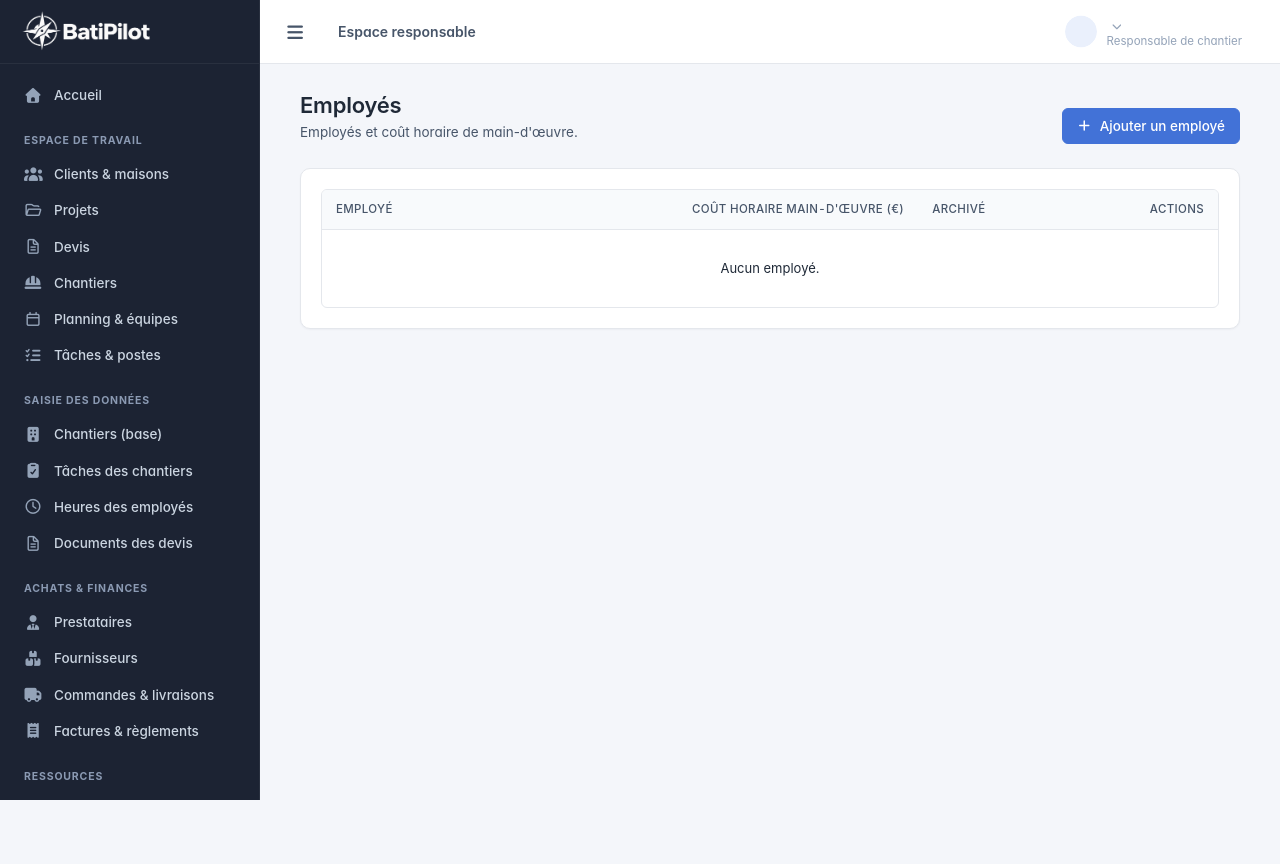
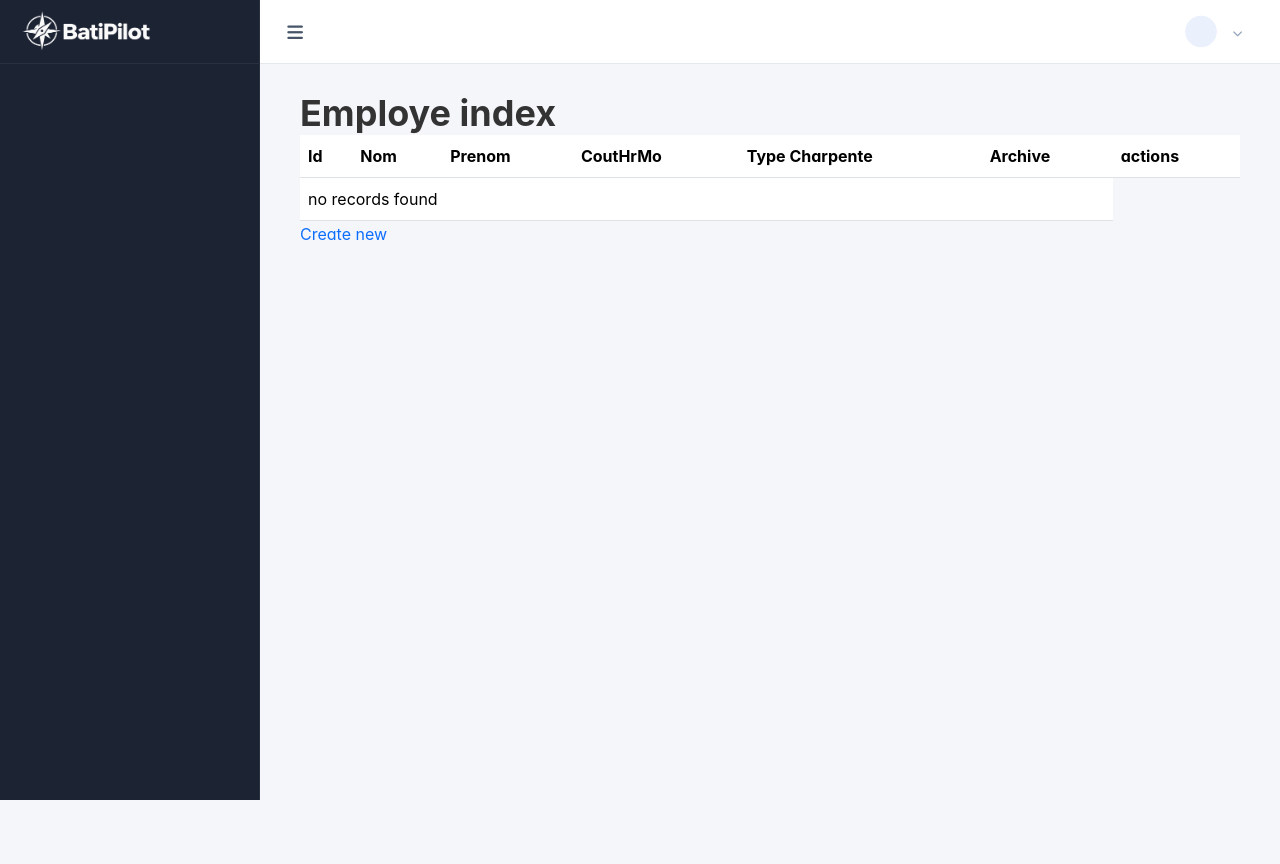
Before and after one commit to Lycee-Rostand/batipilot26, a Symfony app: template templates/employe/index.html.twig in a window 1280 px wide. Run offline with Twig, Linux system fonts and the light colour scheme; the template is opened without the code that fills it, so the values that code supplies are empty; some libraries are stand-ins or nearby versions; some web fonts are replaced.

Commit message:
fix: Le nom de la TypeCharpente s'affiche sur les pages web d'Employe

```diff
--- a/src/Form/EmployeType.php
+++ b/src/Form/EmployeType.php
@@ -3,9 +3,11 @@
 namespace App\Form;
 
 use App\Entity\Employe;
+use App\Entity\TypeCharpente;
 use Symfony\Component\Form\AbstractType;
 use Symfony\Component\Form\FormBuilderInterface;
 use Symfony\Component\OptionsResolver\OptionsResolver;
+use Symfony\Bridge\Doctrine\Form\Type\EntityType;
 
 class EmployeType extends AbstractType
 {
@@ -16,6 +18,10 @@ class EmployeType extends AbstractType
             ->add('prenom')
             ->add('coutHrMo')
             ->add('archive')
+            ->add('typeCharpente', EntityType::class, [
+                'class' => TypeCharpente::class,
+                'choice_label' => 'id',
+            ])
         ;
     }
 
--- a/templates/employe/_delete_form.html.twig
+++ b/templates/employe/_delete_form.html.twig
@@ -1,4 +1,4 @@
-<form method="post" action="{{ path('app_employe_delete', {'id': employe.id}) }}" data-bp-confirm="Supprimer cet employé ?">
+<form method="post" action="{{ path('app_employe_delete', {'id': employe.id}) }}" onsubmit="return confirm('Are you sure you want to delete this item?');">
     <input type="hidden" name="_token" value="{{ csrf_token('delete' ~ employe.id) }}">
-    <button class="m-btn m-btn--danger"><i class="fa-regular fa-trash-can" aria-hidden="true"></i> Supprimer</button>
+    <button class="btn">Delete</button>
 </form>
--- a/templates/employe/index.html.twig
+++ b/templates/employe/index.html.twig
@@ -1,35 +1,43 @@
-{% extends 'layout.html.twig' %}
+{% extends 'base.html.twig' %}
 
-{% block title %}Employés{% endblock %}
+{% block title %}Employe index{% endblock %}
 
 {% block body %}
-    <div class="page-header">
-        <div>
-            <h1>Employés</h1>
-            <p class="subtitle">Employés et coût horaire de main-d'œuvre.</p>
-        </div>
-        <div class="page-header__actions">
-            <a href="{{ path('app_employe_new') }}" class="m-btn m-btn--primary"><i class="fa-solid fa-plus" aria-hidden="true"></i> Ajouter un employé</a>
-        </div>
-    </div>
+    <h1>Employe index</h1>
 
-    <section class="m-card">
-        <div class="bp-table-wrap">
-            <table class="bp-table bp-table--cards">
-                <thead><tr><th>Employé</th><th class="is-num">Coût horaire main-d'œuvre (€)</th><th>Archivé</th><th class="is-end">Actions</th></tr></thead>
+    <table class="table">
+        <thead>
+            <tr>
+                <th>Id</th>
+                <th>Nom</th>
+                <th>Prenom</th>
+                <th>CoutHrMo</th>
+                <th>Type Charpente</th>
+                <th>Archive</th>
+                <th>actions</th>
+            </tr>
+        </thead>
         <tbody>
         {% for employe in employes %}
             <tr>
-                    <td class="bp-table__ref" data-label="Employé">{{ employe.prenom ~ ' ' ~ employe.nom }}</td>
-                    <td class="is-num" data-label="Coût horaire main-d'œuvre (€)">{{ employe.coutHrMo is null ? '-' : employe.coutHrMo|number_format(2, ',', ' ') ~ ' €' }}</td>
-                    <td data-label="Archivé">{% if employe.archive %}<span class="bp-badge">Archivé</span>{% else %}<span class="bp-badge bp-badge--success">Actif</span>{% endif %}</td>
-                    <td class="is-end"><div class="bp-actions"><a class="bp-link" href="{{ path('app_employe_show', {'id': employe.id}) }}">Voir</a><a class="bp-link" href="{{ path('app_employe_edit', {'id': employe.id}) }}">Modifier</a></div></td>
+                <td>{{ employe.id }}</td>
+                <td>{{ employe.nom }}</td>
+                <td>{{ employe.prenom }}</td>
+                <td>{{ employe.coutHrMo }}</td>
+                <td>{{ employe.TypeCharpente.nom }}</td>
+                <td>{{ employe.archive }}</td>
+                <td>
+                    <a href="{{ path('app_employe_show', {'id': employe.id}) }}">show</a>
+                    <a href="{{ path('app_employe_edit', {'id': employe.id}) }}">edit</a>
+                </td>
             </tr>
         {% else %}
-                    <tr><td colspan="4" class="bp-table__empty">Aucun employé.</td></tr>
+            <tr>
+                <td colspan="6">no records found</td>
+            </tr>
         {% endfor %}
         </tbody>
     </table>
-        </div>
-    </section>
+
+    <a href="{{ path('app_employe_new') }}">Create new</a>
 {% endblock %}
```
Also changed, not shown: src/Entity/Employe.php (+16 -0 lines), src/Entity/TypeCharpente.php (+50 -0 lines), templates/employe/_form.html.twig (+3 -14 lines), templates/employe/edit.html.twig (+8 -12 lines), templates/employe/new.html.twig (+5 -8 lines), templates/employe/show.html.twig (+36 -23 lines). Lines whose indentation alone changed are shown as unchanged.
